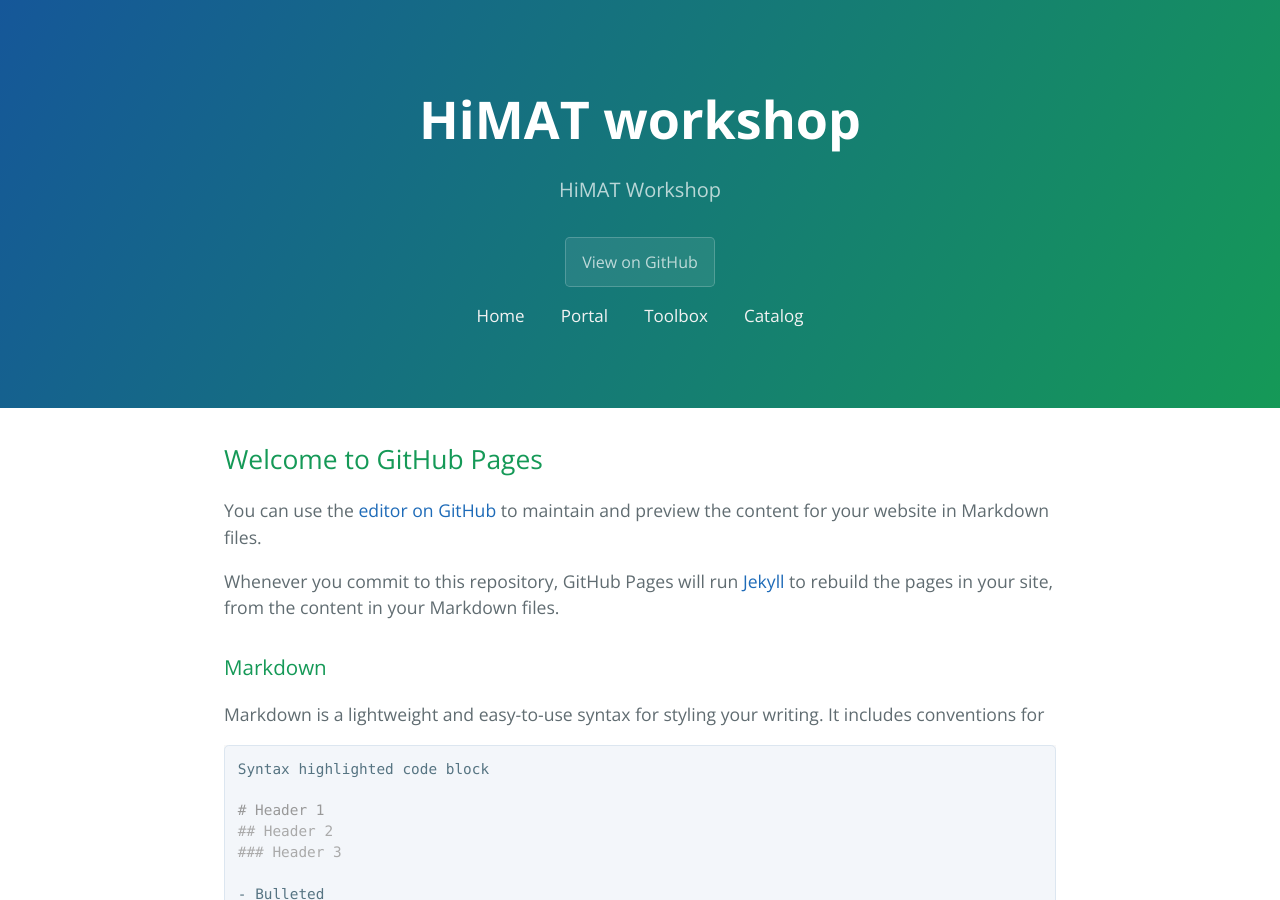
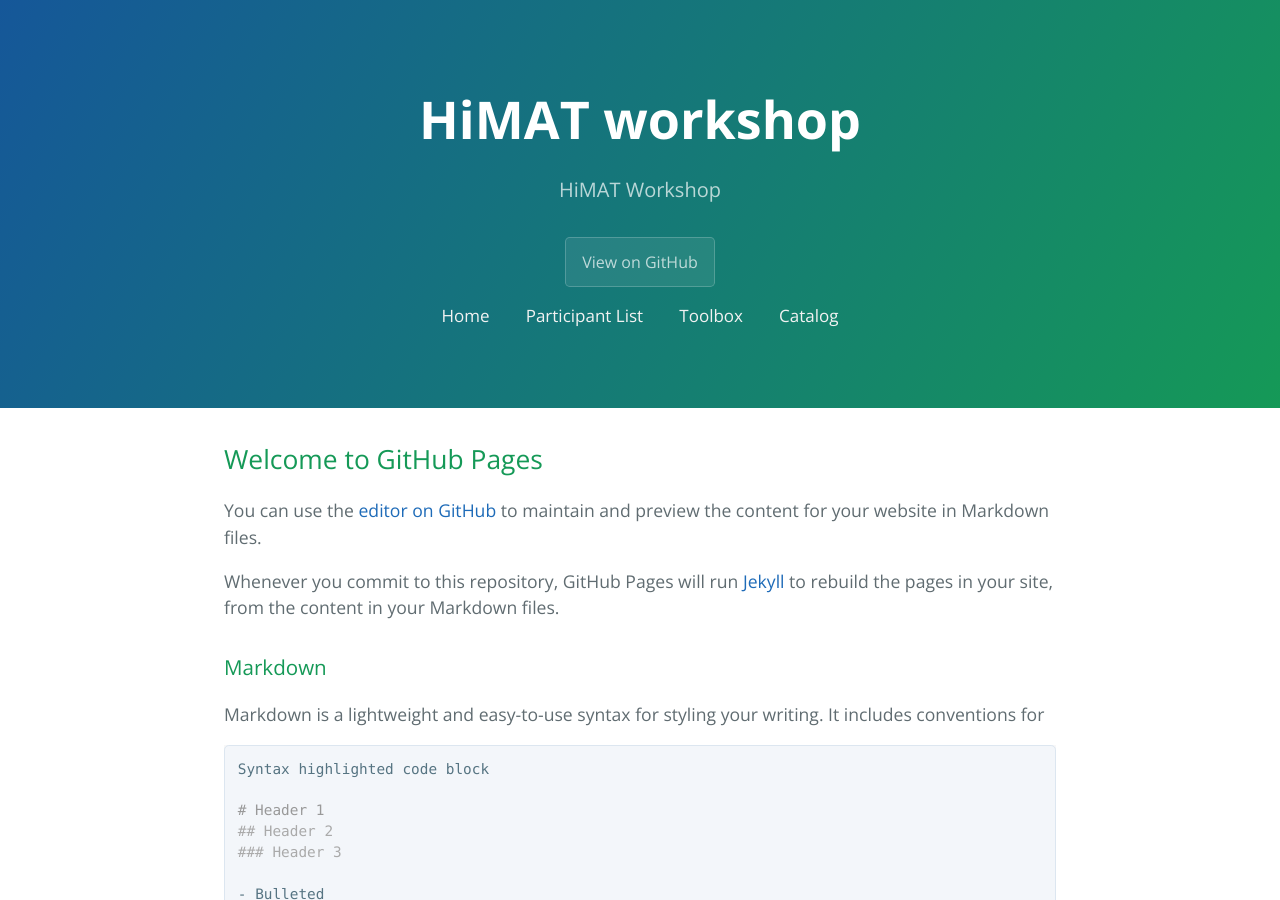
Before and after one commit to lsetiawan/2018-05-15-CAS-HiMAT, a Jekyll site: the page built from README.md, in a window 1280 px wide and 900 px high. Built offline with Jekyll 4.4.1, drawn with Linux system fonts in a browser that asks for light colours; our own code applies the rules of GitHub Pages for plain Markdown files.

Commit message:
Update pagelist.yml

```diff
--- a/_data/pagelist.yml
+++ b/_data/pagelist.yml
@@ -4,8 +4,8 @@ docs:
 - title: Home
   url: index.html
 
-- title: Portal
-  url: portal.html
+- title: Participant List
+  url: participant-list.html
 
 - title: Toolbox
   url: toolbox.html
```
